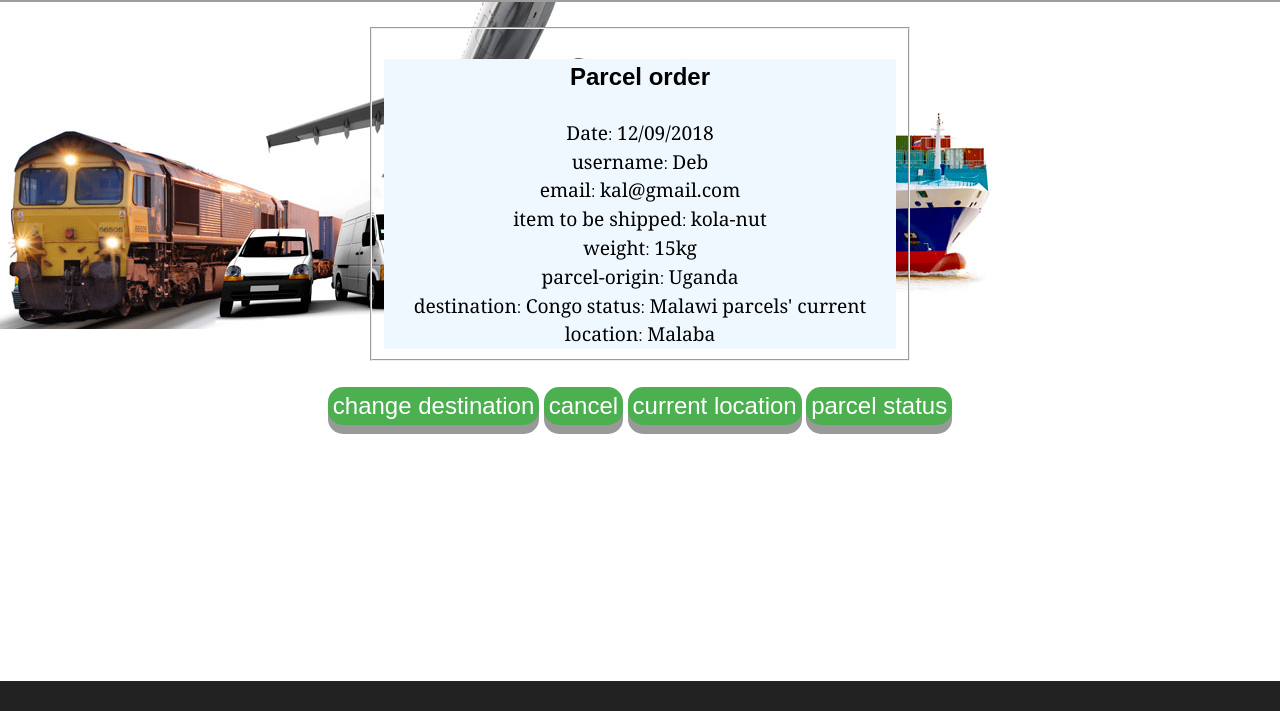
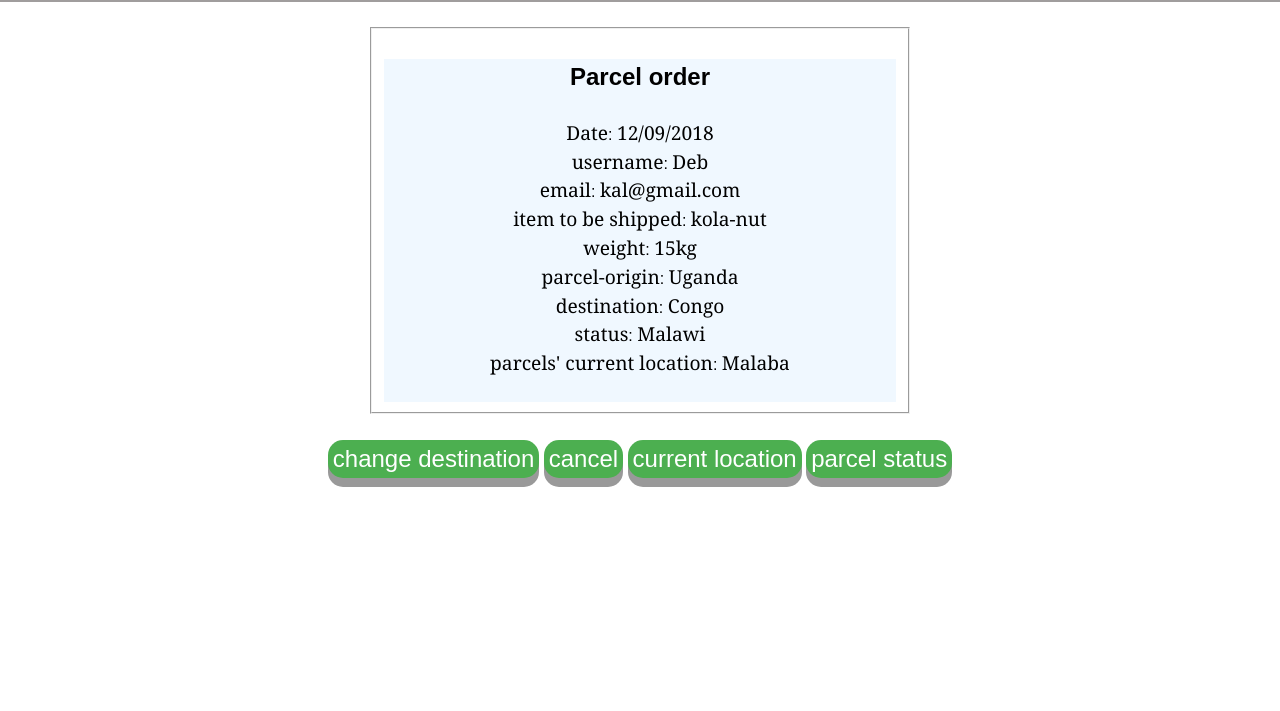
Before and after one commit to nanfuka/SendIt, a plain HTML site: page UI/html/cookie.html in a window 1280 px wide. Shown: the part 89-800 px from the top of the page. Drawn offline with Linux system fonts and the light colour scheme; a script that the page names is missing.

Commit message:
Modify html files

```diff
--- a/UI/css/general.css
+++ b/UI/css/general.css
@@ -16,9 +16,11 @@ body {
 body {
     background: #FFF;
     font-family: Arial, Helvetica, sans-serif;
-    background-image: url("cou.jpg");
+    /* background-image: url("cou.jpg"); */
     background-repeat: no-repeat;
     background-attachment: fixed;
+    background-size: 100%;
+    backface-visibility:
 }
 
 
--- a/UI/html/cookie.html
+++ b/UI/html/cookie.html
@@ -49,9 +49,9 @@
                 <br>
                 <span><label>parcel-origin</label>: <label>Uganda</label><br>
 
-          <span><label>destination</label>: <label id = "des">Congo</label></span>
-          <span><label>status</label>: <label id = "status">Malawi</label></span>
-          <span><label>parcels' current location</label>: <label id = "current">Malaba</label></span>
+          <span><label>destination</label>: <label id = "des">Congo</label></span><br>
+          <span><label>status</label>: <label id = "status">Malawi</label></span><br>
+          <span><label>parcels' current location</label>: <label id = "current">Malaba</label></span><br>
                 <br>
     </fieldset>
     <div class="signup">
```
Also changed, not shown: UI/html/admin_dash.html (+1 -3 lines), UI/html/passport.html (+3 -3 lines).
